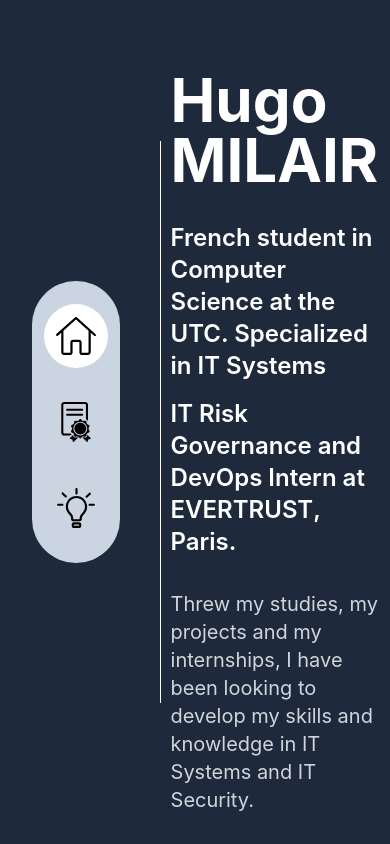
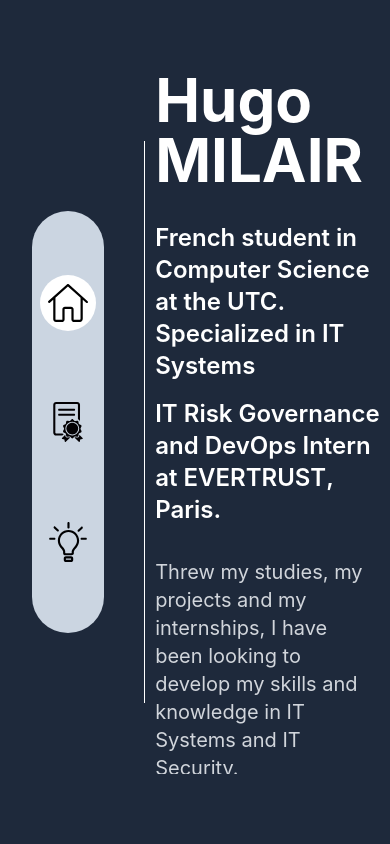
Before and after one commit to milairhu/milairhu.github.io, a React (Create React App) app: page / in a window 390 px wide. Shown: the top 844 px of the page. Built offline with nearby package versions, Linux system fonts and the light colour scheme.

Commit message:
Better responsiveness for small screens

```diff
--- a/src/components/Home/HomePage.tsx
+++ b/src/components/Home/HomePage.tsx
@@ -2,7 +2,7 @@ import React from 'react';
 import ContactBar from '../ContactBar/ContactBar';
 const HomePage = () => {
   return (
-    <div className='h-full w-full text-white'>
+    <div className='h-full w-full text-white overflow-auto'>
       <div className='w-full items-center'>
         <div className='space-y-8'>
           <h1 className=' text-6xl font-bold text-left'>Hugo MILAIR</h1>
--- a/src/components/Resume/ResumePage.tsx
+++ b/src/components/Resume/ResumePage.tsx
@@ -8,7 +8,7 @@ const ResumePage = () => {
           <h2 className='text-2xl font-semibold text-left'>See my resume as a PDF in a <a className='link-underlined-french' href="/fr_resume_MILAIR_Hugo.pdf" target="_blank" rel="noopener noreferrer">French version</a> or in an <a className='link-underlined-uk' href="/en_resume_MILAIR_Hugo.pdf" target="_blank" rel="noopener noreferrer">English version</a>.</h2>
         </div>
         <div className='w-full bg-slate-300 py-0.5'/>
-        <div className=' h-3/4 w-full space-y-10 overflow-auto'>
+        <div className='h-4/6 md:h-3/4 w-full space-y-10 overflow-auto'>
           <div className='flex space-x-5'>
             <div className='text-lg md:text-2xl lg:text-4xl font-semibold w-1/3 xl:w-1/4 text-wrap'>Professionnal experience</div>
             <div className='w-3/4 space-y-4'>
--- a/src/components/SideNav/SideNav.tsx
+++ b/src/components/SideNav/SideNav.tsx
@@ -15,14 +15,14 @@ const SideNav: React.FC<SideNavProps> = ({ currTab, tabSetter }) => {
 
 
   return (
-      <div className=" bg-slate-300 rounded-full h-2/6 px-3 flex flex-col justify-evenly">
-        <div className={`${currTab === TabEnum.HOME && 'bg-white'} rounded-full p-3`}>
+      <div className=" bg-slate-300 rounded-full h-1/2 px-2  flex flex-col justify-evenly items-center">
+        <div className={`${currTab === TabEnum.HOME && 'bg-white'} rounded-full w-fit p-2 `}>
           <Link to ="/"><HomeSVG className="w-10 h-10 cursor-pointer" onClick={()=> tabSetter(TabEnum.HOME)}/></Link>
         </div>
-        <div className={`${currTab === TabEnum.DIPLOMA && 'bg-white'} rounded-full p-3`}>
+        <div className={`${currTab === TabEnum.DIPLOMA && 'bg-white'} rounded-full  w-fit p-2`}>
           <Link to ="/resume"><DiplomaSVG className="w-10 h-10 cursor-pointer" onClick={()=> tabSetter(TabEnum.DIPLOMA)} /></Link>
         </div>
-        <div className={`${currTab === TabEnum.PROJECTS && 'bg-white'} rounded-full p-3`}>
+        <div className={`${currTab === TabEnum.PROJECTS && 'bg-white'} rounded-full  w-fit p-2`}>
           <Link to ="/projects"><ProjectsSVG className="w-10 h-10 cursor-pointer" onClick={()=> tabSetter(TabEnum.PROJECTS)} /></Link>
         </div>
     </div>
--- a/src/index.css
+++ b/src/index.css
@@ -9,7 +9,8 @@ body {
     sans-serif;
   -webkit-font-smoothing: antialiased;
   -moz-osx-font-smoothing: grayscale;
-  background-color: #404850; /* Background color */
+  --tw-bg-opacity: 1;
+  background-color: rgb(30 41 59 / var(--tw-bg-opacity));
   height: 100%;
   width: 100%;
 }
```
